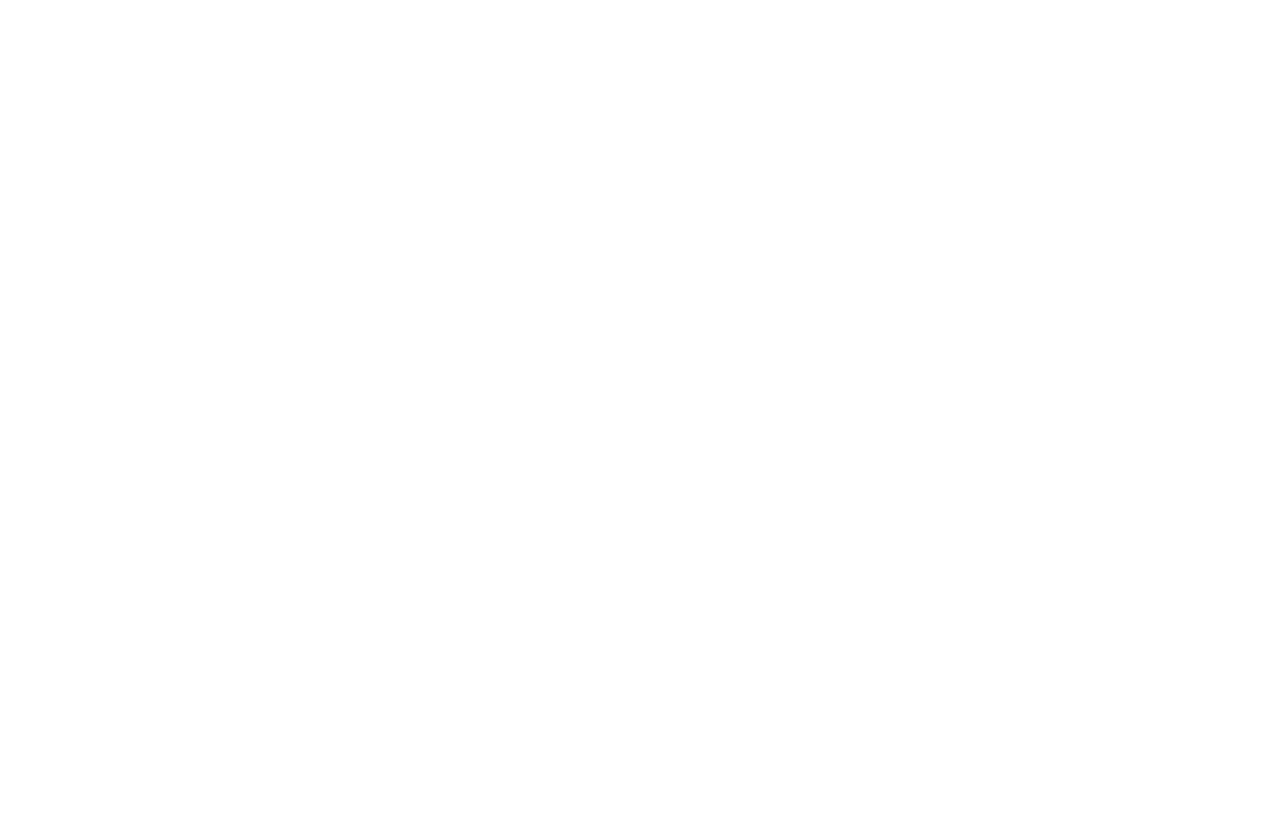
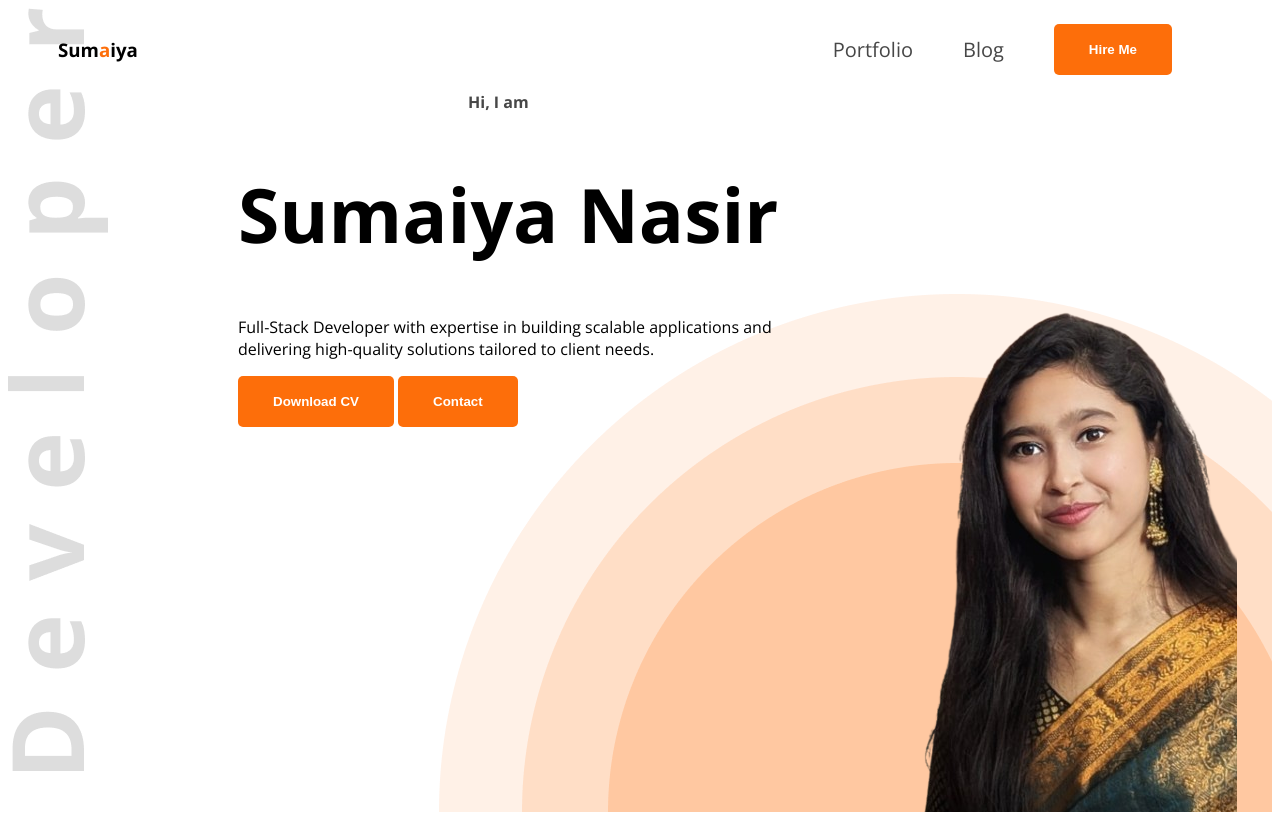
Before and after one commit to eshitae/web-developer-portfolio, a plain HTML site: page index.html in a window 1280 px wide. Drawn offline with nearby package versions, Linux system fonts and the light colour scheme.

Commit message:
third commit

```diff
--- a/index.html
+++ b/index.html
@@ -4,9 +4,37 @@
     <meta charset="UTF-8">
     <meta name="viewport" content="width=device-width, initial-scale=1.0">
     <title>Web-developer Portfolio</title>
+    <link rel="preconnect" href="https://fonts.googleapis.com">
+    <link rel="preconnect" href="https://fonts.gstatic.com" crossorigin>
+    <link href="https://fonts.googleapis.com/css2?family=Open+Sans:ital,wght@0,300..800;1,300..800&display=swap" rel="stylesheet">
+    <link rel="stylesheet" href="styles/portfolio.css">
 </head>
-<body>
-    <header>
+<body class="open-sans-normal">
+    <header class="header">
+        <nav>
+            <h3 class="nav-title">Sum<span class="text-primary">a</span>iya</h3>
+            <ul>
+                <li><a class="dark-2"  href="">Portfolio</a></li>
+                <li><a class="dark-2" href="">Blog</a></li>
+                <li><a href=""></a><button class="btn-primary">Hire Me</button></li>
+
+            </ul>
+
+
+        </nav>
+        <div class="banner">
+            <div class="banner-content">
+                <h4 class="banner greetings dark-2" >Hi, I am</h4>
+                <h1 class="banner-title" >Sumaiya Nasir</h1>
+                <p class="banner-description">
+                    Full-Stack Developer with expertise in building scalable applications and delivering high-quality solutions tailored to client needs.
+                </p>
+                <button class="btn-primary" >Download CV</button>
+                <button class="btn-primary" >Contact</button>
+
+            </div>
+             <img class="banner-profile-pic"  src="images/my photo.png" alt="">
+        </div>
 
     </header>
     <main>
--- /dev/null
+++ b/styles/portfolio.css
@@ -0,0 +1,82 @@
+
+.open-sans-normal {
+  font-family: "Open Sans", sans-serif;
+  font-optical-sizing: auto;
+  font-style: normal;
+  font-variation-settings:
+    "wdth" 100;
+}
+
+/*shared style */
+.text-primary{
+    color: #FD6E0A;
+
+}
+.dark-2{
+    color: #474747;
+}
+
+.btn-primary{
+    background-color: #FD6E0A;
+    font-weight: bold;
+    font-size: 20x;
+    color: white;
+    border: none;
+    padding: 18px 35px;
+    border-radius: 5px;
+
+}
+/*header*/
+.header{
+   background-image: url('../images/developer.png') , url('../images/header_bg.png');
+   background-repeat: no-repeat;
+   background-position: top left, bottom right;
+}
+
+
+/*Nav Styles */
+nav{
+    display: flex;
+    align-items: center;
+    justify-content: space-between;
+    margin: 0 50px;
+}
+nav-title{
+    font-weight: bolder;
+    font-size: 45px;
+}
+nav ul{
+    display: flex;
+    align-items: center;
+}
+nav  ul li{
+    list-style: none;
+    margin-right: 50px;
+
+}
+nav ul  a{
+    text-decoration: none;
+   font-size: 20px;
+}
+/* Banner Styles */
+.banner{
+    display: flex;
+    justify-content: space-between;
+    margin: 0 35px 0 230px;
+}
+.banner-content{
+    max-width: 580px;
+}
+
+.banner-greetings{
+    font-size: 45px;
+    font-weight: 600;
+}
+.banner-title{
+    font-weight: bold;
+    font-size: 75px;
+
+}
+.banner-profile-pic{
+    width: 580;
+}
```
Also changed, not shown: images/my photo.png (added).
